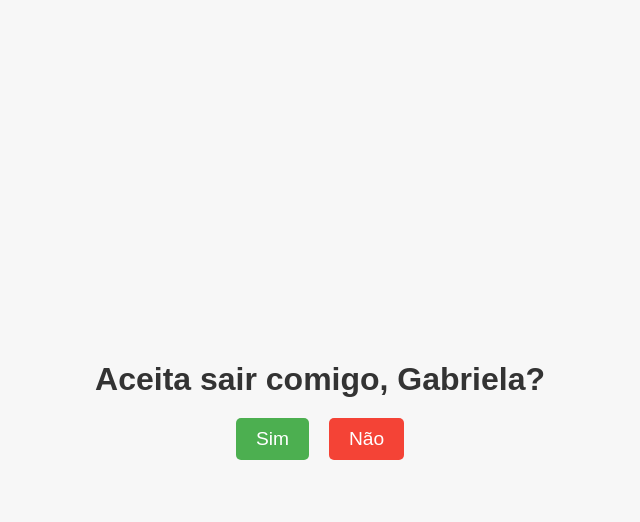
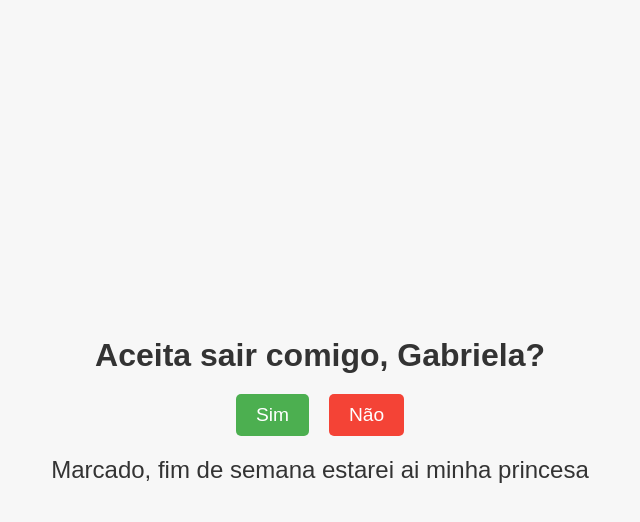
Before and after one commit to CarlosSallet159/CarlosSallet159.github.io, a plain HTML site: page index.html in a window 1280 px wide. Both pictures are taken after a click on the button "Sim". Shown: the whole page, without its empty margins (320-960 px from the left). Drawn offline with Linux system fonts and the light colour scheme.

Commit message:
alteracoes

```diff
--- a/index.html
+++ b/index.html
@@ -58,6 +58,12 @@
         #no-btn:hover {
             background-color: #d32f2f;
         }
+
+        #message {
+            margin-top: 20px;
+            font-size: 1.5em;
+            color: #333;
+        }
     </style>
 </head>
 <body>
@@ -67,9 +73,16 @@
             <button id="yes-btn">Sim</button>
             <button id="no-btn">Não</button>
         </div>
+        <div id="message"></div>
     </div>
     <script>
+        const yesButton = document.getElementById('yes-btn');
         const noButton = document.getElementById('no-btn');
+        const messageDiv = document.getElementById('message');
+
+        yesButton.addEventListener('click', () => {
+            messageDiv.textContent = "Marcado, fim de semana estarei ai minha princesa";
+        });
 
         noButton.addEventListener('mouseenter', () => {
             const container = document.querySelector('.container');
```
